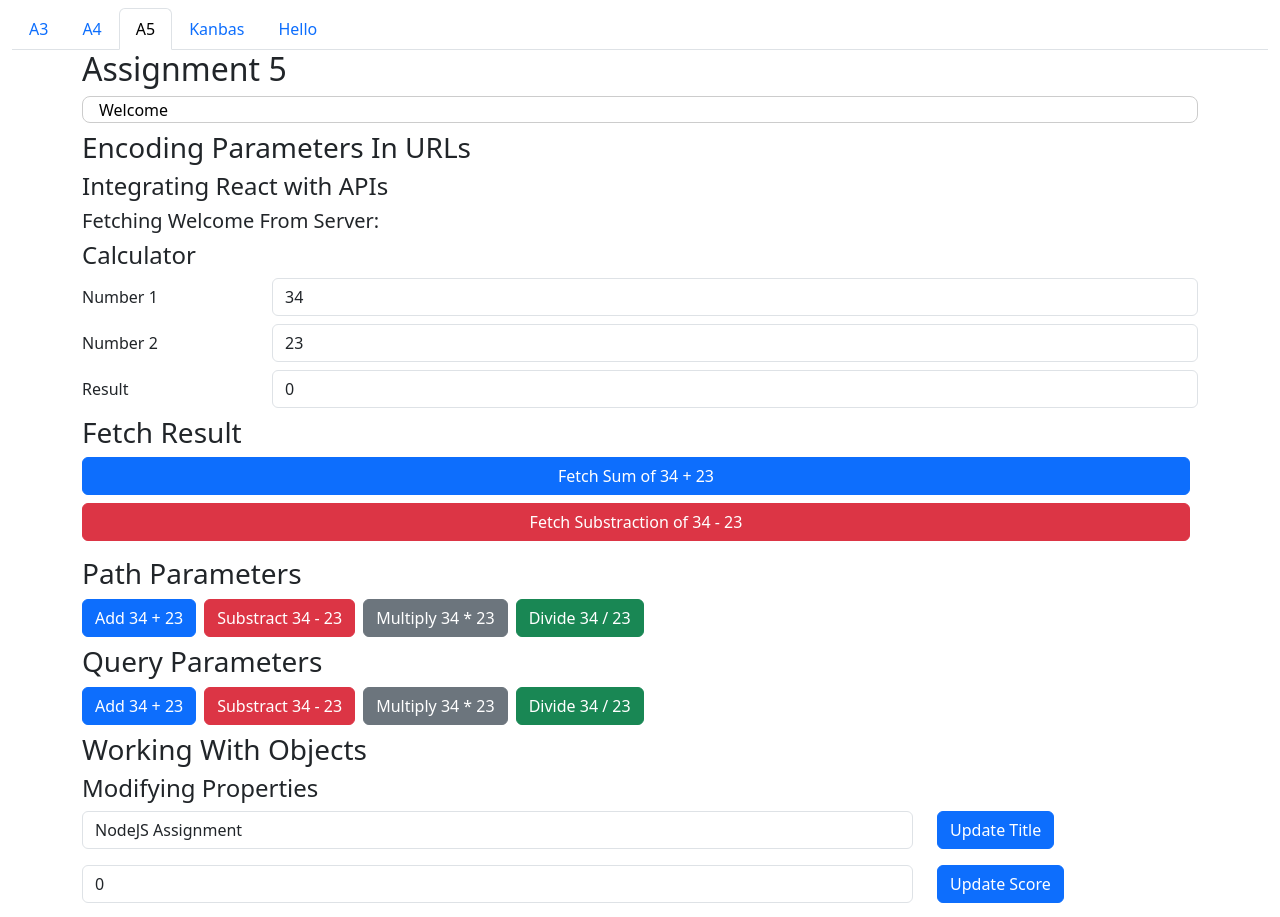
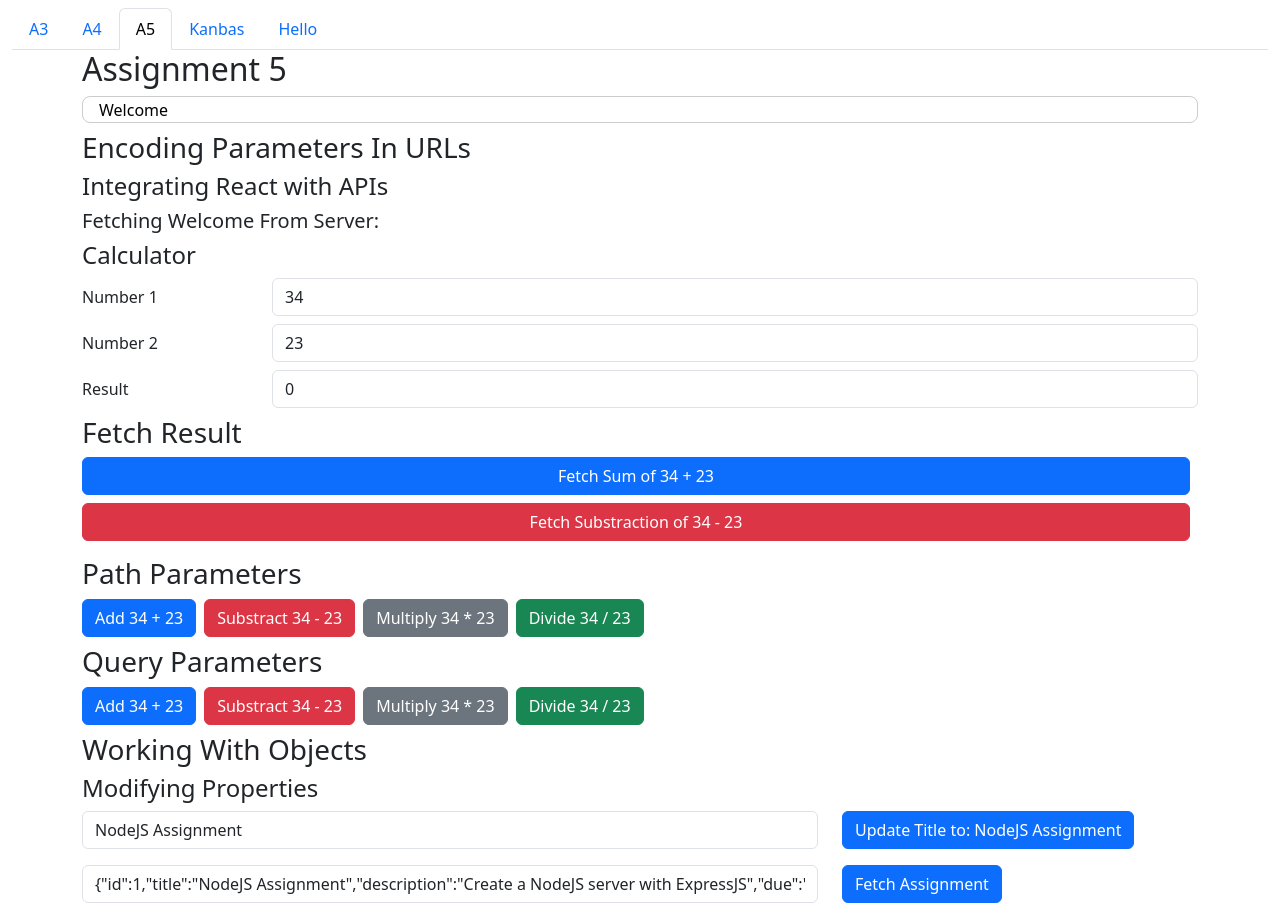
Before and after one commit to ewillia1/kanbas-react-web-app, a React (Create React App) app: page /#/Labs/a5 in a window 1280 px wide. Shown: the top 917 px of the page. Built offline with nearby package versions, Linux system fonts and the light colour scheme; no server answers.

Commit message:
3.4.4 Fetching and updating objects.

```diff
--- a/src/Labs/a5/WorkingWithObjects.tsx
+++ b/src/Labs/a5/WorkingWithObjects.tsx
@@ -1,6 +1,8 @@
-import { useEffect, useState } from "react";
+import React, { useEffect, useState } from "react";
+import axios from "axios";
 
 function WorkingWithObjects() {
+    // Assignment functions and constants.
     const [assignment, setAssignment] = useState({              // Create a state variable that holds
         id: 1, title: "NodeJS Assignment",                      // default values for the form below.
         description: "Create a NodeJS server with ExpressJS",   // Eventually we will fetch this initial
@@ -10,6 +12,29 @@ function WorkingWithObjects() {
 
     const ASSIGNMENT_URL = "http://localhost:4000/a5/assignment"    // ...we can modify it here in the UI.
 
+    const fetchAssignment = async () => {
+        console.log("in fetchAssignment");
+        const response = await axios.get(`${ASSIGNMENT_URL}`);
+        setAssignment(response.data);
+    };
+
+    const updateTitle = async () => {
+        console.log("in updateTitle");
+        const response = await axios.get(`${ASSIGNMENT_URL}/title/${assignment.title}`);
+        setAssignment(response.data);
+    };
+
+    useEffect(() => {
+        fetchAssignment();
+    }, []);
+
+    function handleChecked(e: boolean) {
+        console.log("in handleChecked");
+        console.log("e = " + e);
+        setAssignment({ ...assignment, completed: e});
+    }
+
+    // Module functions and constants.
     const [module, setModule] = useState({
         id: "M1A101", name: "Module 1", description: "This is the description for module 1.", course: "A101"
     });
@@ -17,26 +42,34 @@ function WorkingWithObjects() {
 
     const MODULE_URL = "http://localhost:4000/a5/module";
 
-    function handleChecked(e: boolean) {
-        console.log("in handleChecked");
-        console.log("e = " + e);
-        setAssignment({ ...assignment, completed: e});
-    }
-
+    // Return statement.
     return (
         <div>
             <h3>Working With Objects</h3>
             <h4>Modifying Properties</h4>
             <div className="mb-3 row">
-                <div className="col-sm-9">
+                <div className="col-sm-8">
                     <input id="assignmentTitleInput" className="form-control" type="text" onChange={(e) => setAssignment({ ...assignment, title: e.target.value })} value={assignment.title}/>
                 </div>
-                <div className="col-sm-3">
-                    <a type="button" className="btn btn-primary" href={`${ASSIGNMENT_URL}/title/${assignment.title}`}>
+                <div className="col-sm-4">
+                    {/* <a type="button" className="btn btn-primary" href={`${ASSIGNMENT_URL}/title/${assignment.title}`}>
                         Update Title
-                    </a>
+                    </a> */}
+                    <button className="btn btn-primary me-2" onClick={updateTitle}>Update Title to: {assignment.title}</button>
                 </div>
             </div>
+
+            {/* <button className="btn btn-primary mb-3" onClick={fetchAssignment}>Fetch Assignment</button> */}
+
+            <div className="mb-3 row">
+                <div className="col-sm-8">
+                    <input id="fetchedAssignment" className="form-control" type="text" value={JSON.stringify(assignment)} readOnly/>
+                </div>
+                <div className="col-sm-4">
+                    <button className="btn btn-primary mb-3" onClick={() => fetchAssignment()}>Fetch Assignment</button>
+                </div>
+            </div>
+
             <div className="mb-3 row">
                 <div className="col-sm-9">
                     <input id="assignmentScoreInput" className="form-control" type="number" min={0} onChange={(e) => setAssignment({ ...assignment, score: parseInt(e.target.value) })} value={assignment.score}/>
```
